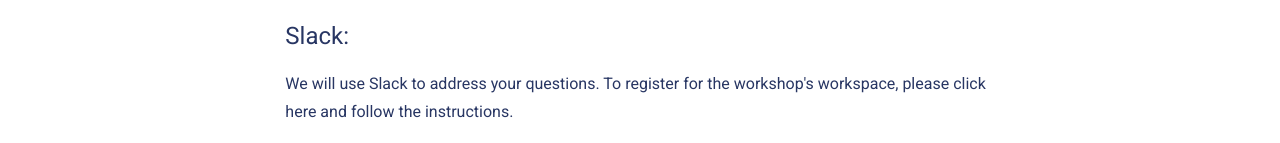
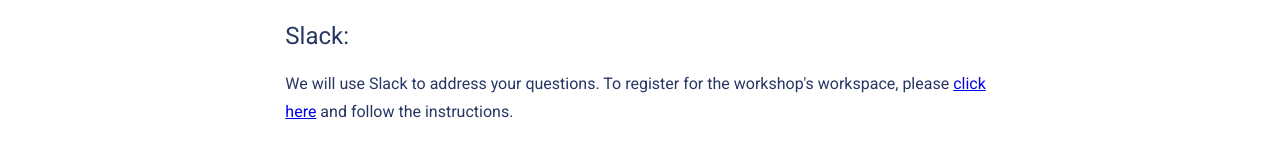
Before and after one commit to linea-it/monocerotis, a React (Create React App) app in the folder frontend/: page /additional-information in a window 1280 px wide. Shown: the part 657-800 px from the top of the page. Built offline with nearby package versions, Linux system fonts and the light colour scheme; the HTML template or start-up script is replaced by a standard one.

Commit message:
Fixing missing link on Additional Information

```diff
--- a/frontend/src/pages/AdditionalInformation/index.js
+++ b/frontend/src/pages/AdditionalInformation/index.js
@@ -80,8 +80,14 @@
             className={classes.description}
           >
             We will use Slack to address your questions. To register for the
-            workshop&apos;s workspace, please click here and follow the
-            instructions.
+            workshop&apos;s workspace, please{' '}
+            <a
+              href="https://join.slack.com/t/workshop2021grupo/shared_invite/zt-odwhahoh-1GkqK04VW7CN5UOqSvcR6w"
+              target="blank"
+            >
+              click here
+            </a>{' '}
+            and follow the instructions.
           </Typography>
           <br />
           <Typography
@@ -96,7 +102,6 @@
             session, use the channel #discussions. Inquiries about the event can
             be posted at #helpdesk.
           </Typography>
-          Slack
         </Grid>
       </Grid>
     </Container>
```
